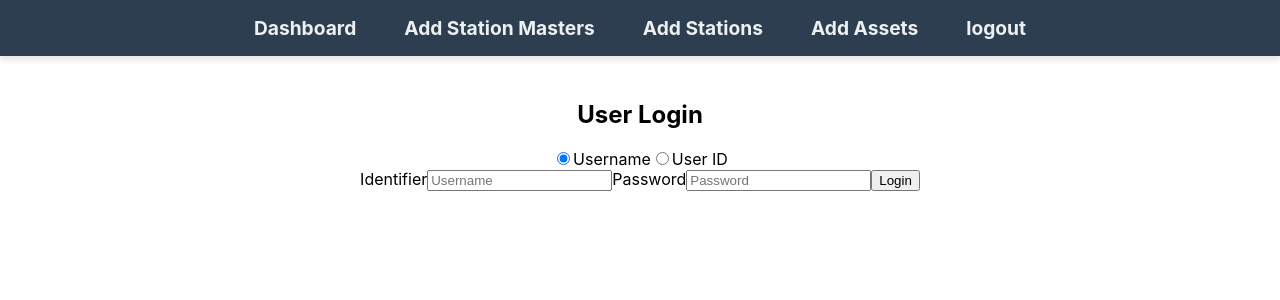
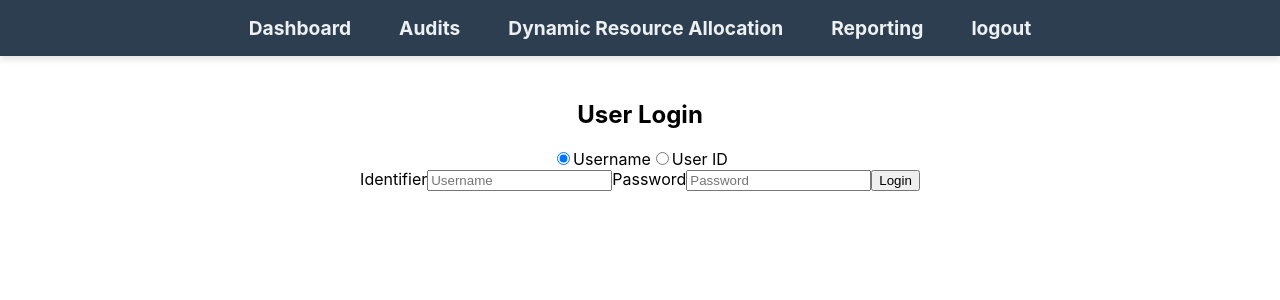
Before and after one commit to CHANDU32455/SIH, a React (Create React App) app in the folder inventory_management/frontend/: page / in a window 1280 px wide. Shown: the top 300 px of the page. Built offline with nearby package versions, Linux system fonts and the light colour scheme.

Commit message:
part2_entry

```diff
--- a/inventory_management/frontend/src/App.js
+++ b/inventory_management/frontend/src/App.js
@@ -9,6 +9,9 @@ import NavBar from './components/navbar';
 import AssetForm from './pages/add_assests';
 import Logout from './components/logout';
 import { isAuthenticated } from './auth';
+import Audits from './pages/audits';
+import Reporting from './pages/reporting';
+import DynamicResourceAllocation from './pages/dynamic_resource_allocation';
 import StationDetails from './pages/station_details';
 
 function ProtectedRoute({ element, ...rest }) {
@@ -28,6 +31,9 @@ function App() {
           <Route path="/add_stations" element={<ProtectedRoute element={<AddStations />} />} />
           <Route path="/add_assests" element={<ProtectedRoute element={<AssetForm />} />} />
           <Route path="/station_details" element={<ProtectedRoute element={<StationDetails />} />} />
+          <Route path="/audits" element={<ProtectedRoute element={<Audits />} />} />
+          <Route path="/reporting" element={<ProtectedRoute element={<Reporting />} />} />
+          <Route path="/dynamic_resource_allocation" element={<ProtectedRoute element={<DynamicResourceAllocation />} />} />
           <Route path="/logout" element={<Logout />} />
         </Routes>
       </div>
--- a/inventory_management/frontend/src/components/navbar.js
+++ b/inventory_management/frontend/src/components/navbar.js
@@ -68,9 +68,9 @@ export default function NavBar() {
         <Nav isVisible={isVisible}>
             <Ul>
                 <Li><StyledLink to="/dashboard">Dashboard</StyledLink></Li>
-                <Li><StyledLink to="/register">Add Station Masters</StyledLink></Li>
-                <Li><StyledLink to="/add_stations">Add Stations</StyledLink></Li>
-                <Li><StyledLink to="/add_assests">Add Assets</StyledLink></Li>
+                <Li><StyledLink to="/audits">Audits</StyledLink></Li>
+                <Li><StyledLink to="/dynamic_resource_allocation">Dynamic Resource Allocation</StyledLink></Li>
+                <Li><StyledLink to="/reporting">Reporting</StyledLink></Li>
                 <Li><StyledLink to="/logout">logout</StyledLink></Li>
             </Ul>
         </Nav>
--- a/inventory_management/frontend/src/pages/dynamic_resource_allocation.js
+++ b/inventory_management/frontend/src/pages/dynamic_resource_allocation.js
@@ -1,3 +1,3 @@
 export default function DynamicResourceAllocation() {
-    return <div>Dynamic Resource Allocation happens in this page</div>;
+    return <h1>Dynamic Resource Allocation happens in this page</h1>;
 }
```
